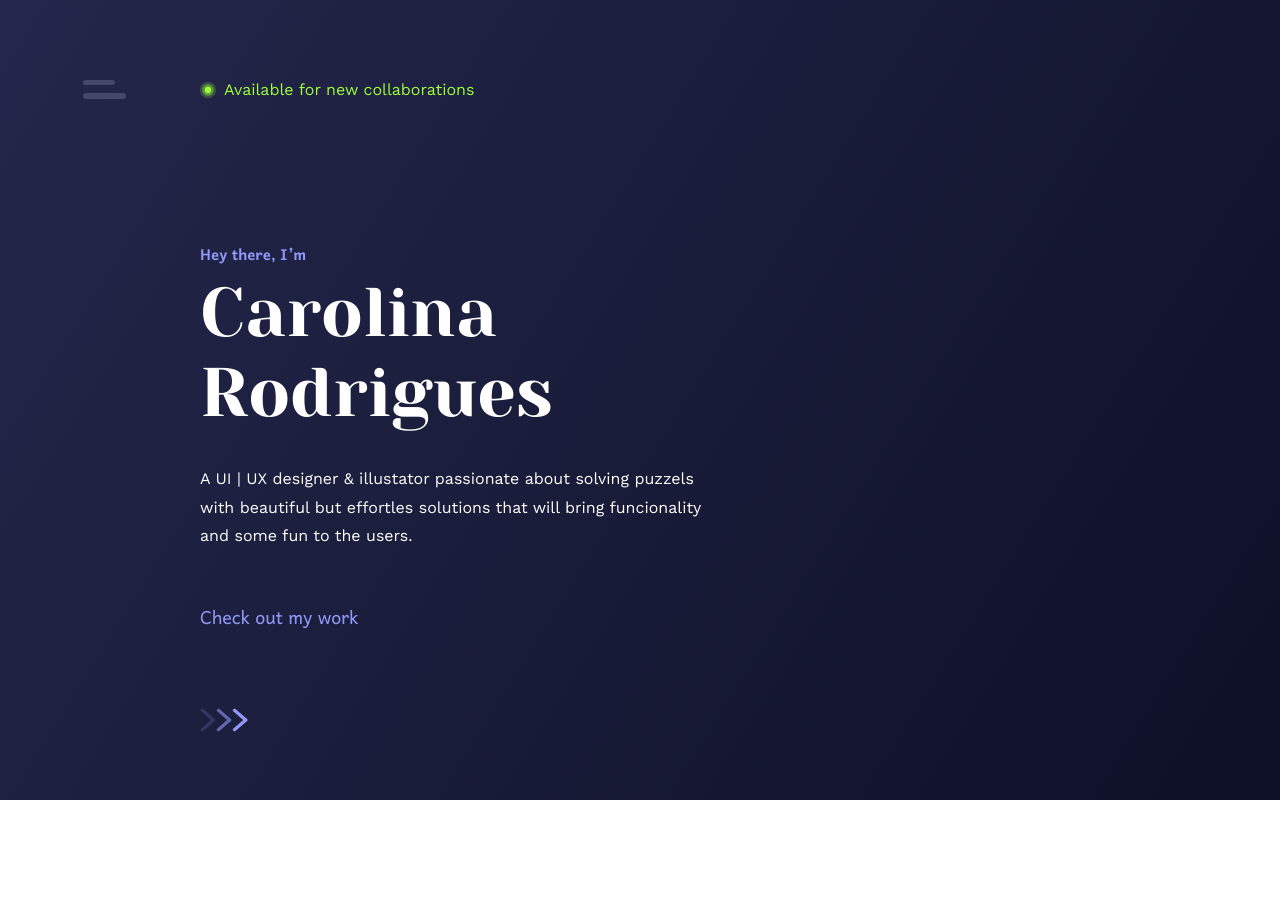
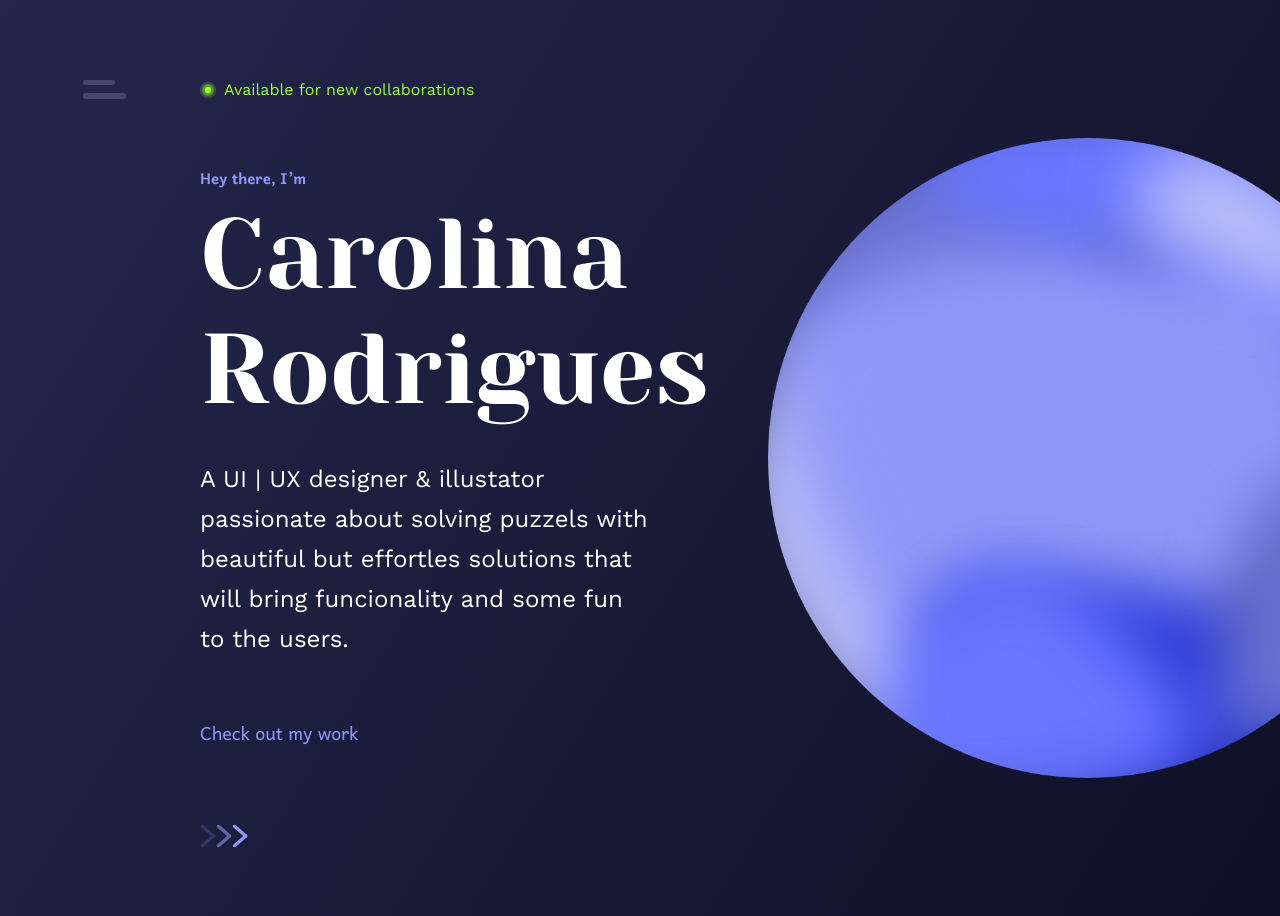
Before and after one commit to maolivieri/carolina-portfolio, a Next.js app: page / in a window 1280 px wide. Before the commit the page ends 800 px from the top, so only its background shows below. Built offline with nearby package versions, Linux system fonts and the light colour scheme.

Commit message:
feat: add profile box circle to home screen

```diff
--- /dev/null
+++ b/src/components/profileBox/index.tsx
@@ -0,0 +1,18 @@
+import Image from "next/image";
+import styles from "./styles.module.scss";
+
+const ProfileBox = () => {
+  return (
+    <div className={styles.container}>
+      {/* <Image
+        src="/assets/circle.png"
+        height={8}
+        width={62}
+        alt="profile image"
+        layout="responsive"
+      /> */}
+    </div>
+  );
+};
+
+export { ProfileBox };
--- /dev/null
+++ b/src/components/profileBox/styles.module.scss
@@ -0,0 +1,28 @@
+.container {
+  background-image: url("/assets/circle.png");
+  background-size: contain;
+  width: 96vw;
+  height: 96vw;
+
+  //   background: red;
+
+  @media (min-width: 768px) {
+    position: absolute;
+    top: 10vh;
+    width: 55vw;
+    height: 55vw;
+    max-width: 80vh;
+    max-height: 80vh;
+    left: 60vw;
+  }
+
+  @media (min-width: 992px) {
+    transform: translateY(-50%);
+    top: 50%;
+    width: 50vw;
+    height: 50vw;
+    max-width: 94vh;
+    max-height: 94vh;
+    left: 60vw;
+  }
+}
--- a/src/screens/Home/index.tsx
+++ b/src/screens/Home/index.tsx
@@ -1,5 +1,6 @@
 import Image from "next/image";
 import { FC } from "react";
+import { ProfileBox } from "../../components/profileBox";
 import styles from "./styles.module.scss";
 
 const HomeScreen: FC = () => {
@@ -38,6 +39,7 @@ const HomeScreen: FC = () => {
           />
         </div>
       </div>
+      <ProfileBox />
     </div>
   );
 };
--- a/src/screens/Home/styles.module.scss
+++ b/src/screens/Home/styles.module.scss
@@ -1,4 +1,5 @@
 .container {
+  position: relative;
   background: transparent linear-gradient(302deg, #0e1027 0%, #24274b 100%) 0%
     0% no-repeat padding-box;
   min-width: 100vw;
@@ -10,6 +11,7 @@
   flex-direction: column;
   padding-right: 2rem;
   padding-left: 2rem;
+  z-index: 100;
 
   @media (min-width: 768px) {
     justify-content: space-between;
@@ -82,6 +84,10 @@
   @media (min-width: 768px) {
     font-size: 4.3rem;
   }
+
+  @media (min-width: 1200px) {
+    font-size: 6.2rem;
+  }
 }
 
 .copy {
@@ -90,9 +96,16 @@
   max-width: 60vw;
   margin-top: 2rem;
   line-height: 1.8rem;
+  font-weight: 400;
 
   @media (min-width: 768px) {
-    max-width: 40vw;
+    max-width: 30vw;
+  }
+
+  @media (min-width: 1200px) {
+    font-size: 1.5rem;
+    max-width: 35vw;
+    line-height: 2.5rem;
   }
 }
 
```
Also changed, not shown: public/assets/circle.png (added).
